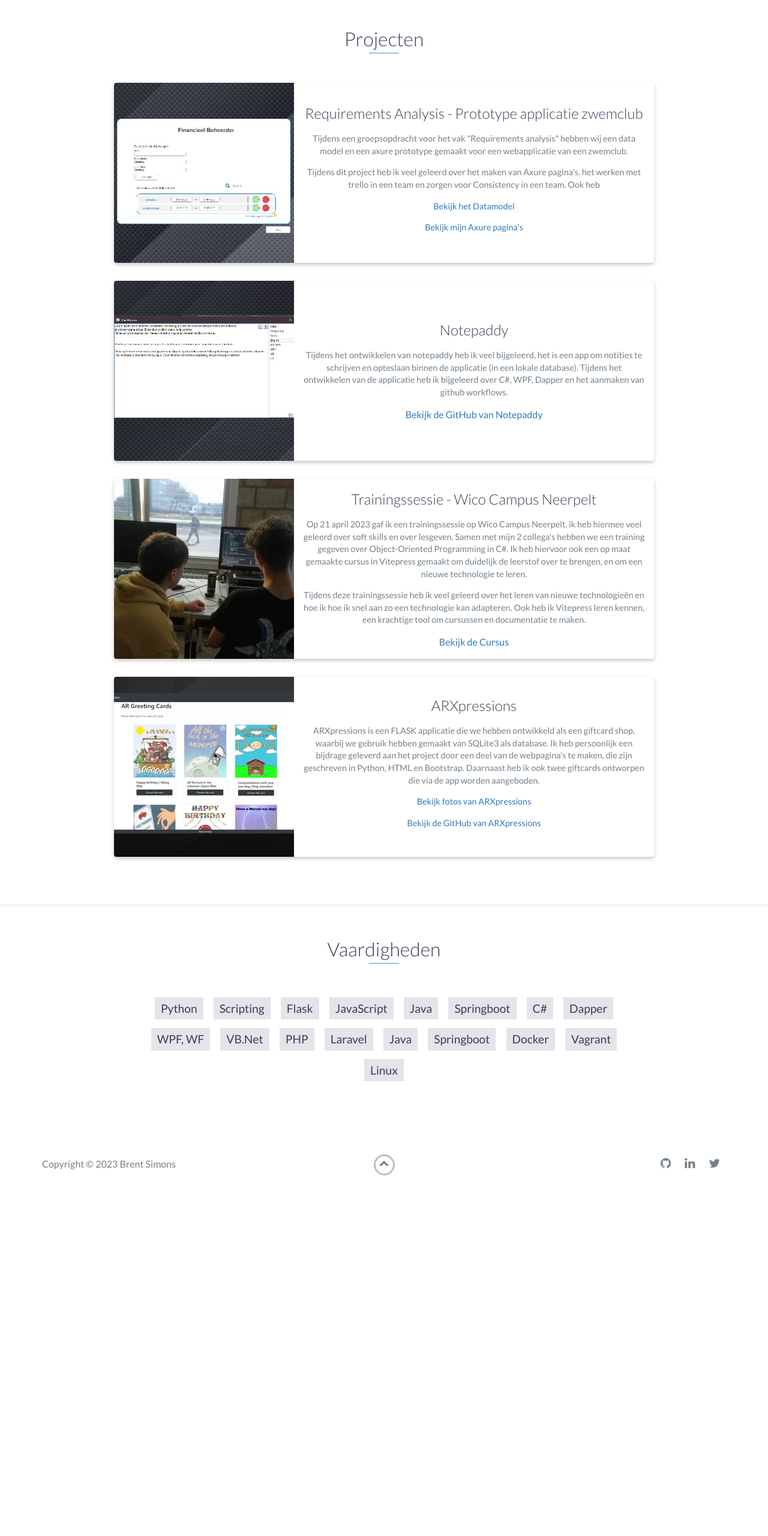
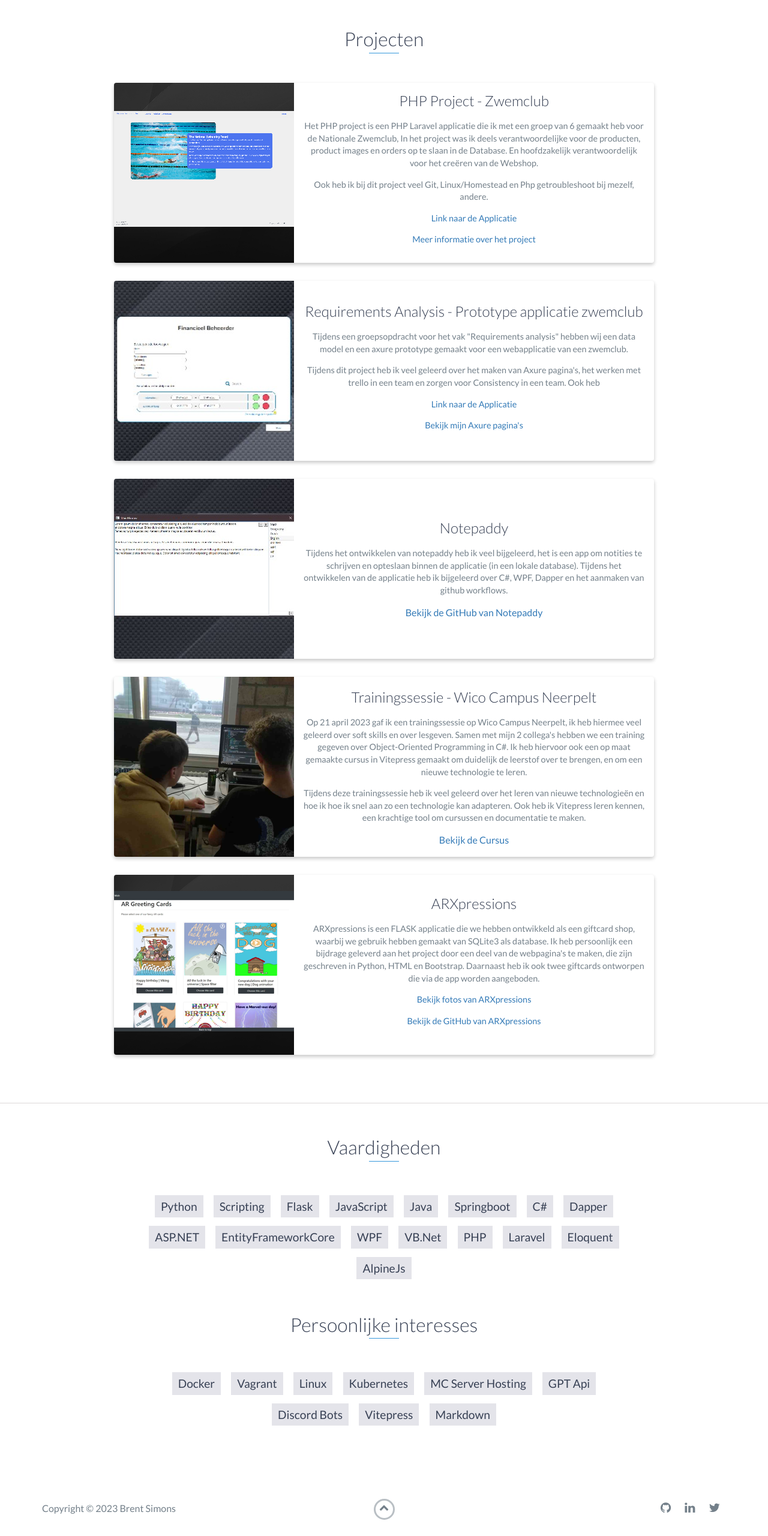
Before and after one commit to BRSimons15/Portfolio, a website: page index.html in a window 1280 px wide. Shown: the part 1680-4240 px from the top of the page at 60% size. Before the commit the page ends 3693 px from the top, so only its background shows below. Drawn offline with nearby package versions, Linux system fonts and the light colour scheme.

Commit message:
Add PHP Project, change up 'Vaardigheden' Section

```diff
--- a/index.html
+++ b/index.html
@@ -117,19 +117,39 @@
         <div class="row">
             <div class="project shadow-large">
                 <div class="project-image">
+                    <img src="images/zwemclub_small.png"/>
+                </div>
+                <div class="project-info">
+                    <h3>PHP Project - Zwemclub</h3>
+                    <p>
+                        Het PHP project is een PHP Laravel applicatie die ik met een groep van 6 gemaakt heb voor de
+                        Nationale Zwemclub,
+                        In het project was ik deels verantwoordelijke voor de producten, product images en orders op te
+                        slaan in de Database.
+                        En hoofdzakelijk verantwoordelijk voor het creëren van de Webshop.
+                    </p>
+                    <p>Ook heb ik bij dit project veel Git, Linux/Homestead en Php getroubleshoot bij mezelf,
+                        andere.</p>
+                    <p><a href="https://www.kma-b.be/" target="_blank">Link naar de Applicatie</a></p>
+                    <p><a href="PHPProject_pages.html" target="_blank">Meer informatie over het project</a></p>
+                </div>
+            </div>
+            <!-- End .project-image -->
+            <div class="project shadow-large">
+                <div class="project-image">
                     <img src="images/Axure_small.jpg"/>
                 </div>
-                <!-- End .project-image -->
                 <div class="project-info">
                     <h3>Requirements Analysis - Prototype applicatie zwemclub</h3>
                     <p>
-                        Tijdens een groepsopdracht voor het vak "Requirements analysis" hebben wij een data model en een
+                        Tijdens een groepsopdracht voor het vak "Requirements analysis" hebben wij een data model en
+                        een
                         axure prototype gemaakt voor een webapplicatie van een zwemclub. </p>
                     <p> Tijdens dit project heb ik veel geleerd over het maken van Axure
                         pagina's, het werken met trello in een team en zorgen voor Consistency in een team.
                         Ook heb
                     </p>
-                    <p><a href="images/Datamodel_Zwemapplicatie.png" target="_blank">Bekijk het Datamodel</a></p>
+                    <p><a href="images/Datamodel_Zwemapplicatie.png" target="_blank">Link naar de Applicatie</a></p>
                     <p><a href="axure_pages.html" target="_blank">Bekijk mijn Axure pagina's</a></p>
                 </div>
                 <!-- End .project-info -->
@@ -145,10 +165,13 @@
                     <h3>Notepaddy</h3>
                     <p>
                         Tijdens het ontwikkelen van notepaddy heb ik veel bijgeleerd, het is een app om notities te
-                        schrijven en opteslaan binnen de applicatie (in een lokale database). Tijdens het ontwikkelen
-                        van de applicatie heb ik bijgeleerd over C#, WPF, Dapper en het aanmaken van github workflows.
+                        schrijven en opteslaan binnen de applicatie (in een lokale database). Tijdens het
+                        ontwikkelen
+                        van de applicatie heb ik bijgeleerd over C#, WPF, Dapper en het aanmaken van github
+                        workflows.
                     </p>
-                    <a href="https://github.com/BRSimons15/Notepaddy" target="_blank">Bekijk de GitHub van Notepaddy</a>
+                    <a href="https://github.com/BRSimons15/Notepaddy" target="_blank">Bekijk de GitHub van
+                        Notepaddy</a>
                 </div>
                 <!-- End .project-info -->
             </div>
@@ -162,14 +185,16 @@
                 <div class="project-info">
                     <h3>Trainingssessie - Wico Campus Neerpelt</h3>
                     <p>
-                        Op 21 april 2023 gaf ik een trainingssessie op Wico Campus Neerpelt, ik heb hiermee veel geleerd
+                        Op 21 april 2023 gaf ik een trainingssessie op Wico Campus Neerpelt, ik heb hiermee veel
+                        geleerd
                         over soft skills en over lesgeven. Samen met mijn 2 collega's hebben we een training gegeven
                         over Object-Oriented Programming in C#. Ik heb hiervoor ook een op maat gemaakte cursus in
                         Vitepress gemaakt om duidelijk de leerstof over te brengen, en om een nieuwe technologie te
                         leren.
                     </p>
                     <p>
-                        Tijdens deze trainingssessie heb ik veel geleerd over het leren van nieuwe technologieën en hoe
+                        Tijdens deze trainingssessie heb ik veel geleerd over het leren van nieuwe technologieën en
+                        hoe
                         ik hoe ik snel aan zo een technologie kan adapteren. Ook heb ik Vitepress leren kennen, een
                         krachtige tool om cursussen en documentatie te maken.
                     </p>
@@ -187,9 +212,12 @@
                 <div class="project-info">
                     <h3>ARXpressions</h3>
                     <p>
-                        ARXpressions is een FLASK applicatie die we hebben ontwikkeld als een giftcard shop, waarbij we
-                        gebruik hebben gemaakt van SQLite3 als database. Ik heb persoonlijk een bijdrage geleverd aan
-                        het project door een deel van de webpagina's te maken, die zijn geschreven in Python, HTML en
+                        ARXpressions is een FLASK applicatie die we hebben ontwikkeld als een giftcard shop, waarbij
+                        we
+                        gebruik hebben gemaakt van SQLite3 als database. Ik heb persoonlijk een bijdrage geleverd
+                        aan
+                        het project door een deel van de webpagina's te maken, die zijn geschreven in Python, HTML
+                        en
                         Bootstrap. Daarnaast heb ik ook twee giftcards ontworpen die via de app worden aangeboden.
                     </p>
                     <p><a href="arxpressions_pages.html" target="_blank">Bekijk fotos van ARXpressions</a>
@@ -217,15 +245,28 @@
         <li>Springboot</li>
         <li>C#</li>
         <li>Dapper</li>
-        <li>WPF, WF</li>
+        <li>ASP.NET</li>
+        <li>EntityFrameworkCore</li>
+        <li>WPF</li>
         <li>VB.Net</li>
         <li>PHP</li>
         <li>Laravel</li>
-        <li>Java</li>
-        <li>Springboot</li>
+        <li>Eloquent</li>
+        <li>AlpineJs</li>
+    </ul>
+    <br>
+    <br>
+    <h2 class="heading">Persoonlijke interesses</h2>
+    <ul>
         <li>Docker</li>
         <li>Vagrant</li>
         <li>Linux</li>
+        <li>Kubernetes</li>
+        <li>MC Server Hosting</li>
+        <li>GPT Api</li>
+        <li>Discord Bots</li>
+        <li>Vitepress</li>
+        <li>Markdown</li>
     </ul>
 </div>
 <!-- End #skills -->
@@ -246,14 +287,14 @@
                 <ul>
                     <li>
                         <a href="https://github.com/BrentSimons" target="_blank"><i
-                                class="fa fa-github"
-                                aria-hidden="true"></i></a>
+                            class="fa fa-github"
+                            aria-hidden="true"></i></a>
                     </li>
 
                     <li>
                         <a href="https://www.linkedin.com/in/brent-simons-5b3867252/" target="_blank"><i
-                                class="fa fa-linkedin"
-                                aria-hidden="true"></i></a>
+                            class="fa fa-linkedin"
+                            aria-hidden="true"></i></a>
                     </li>
 
                     <li>
```
Also changed, not shown: PHPProject_pages.html (added, +38 -0 lines), images/Zwemclub/PHP_Readme.png (added), images/Zwemclub/PHP_homepage.png (added), images/Zwemclub/Webshop.png (added), images/zwemclub_small.png (added).
